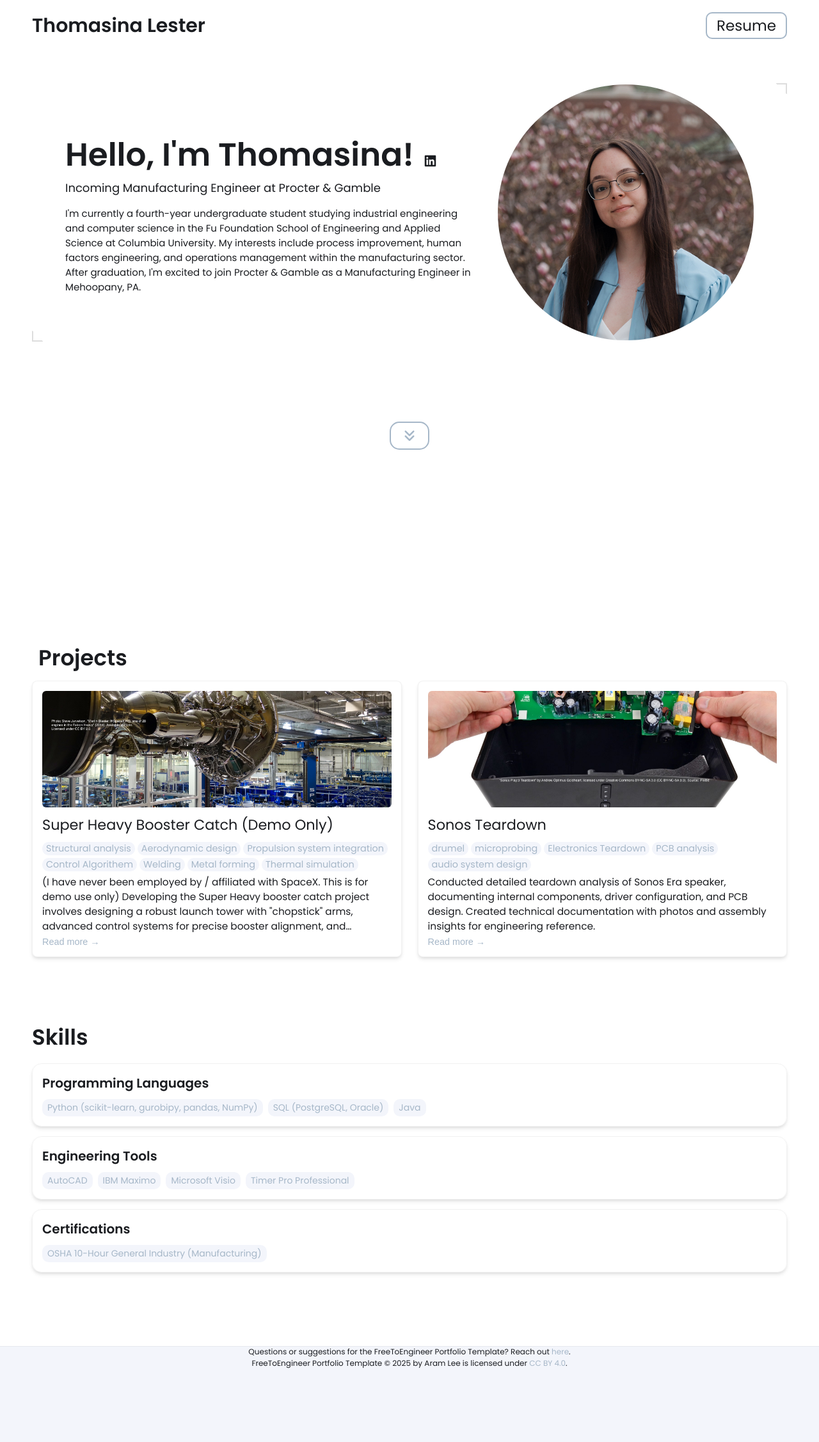
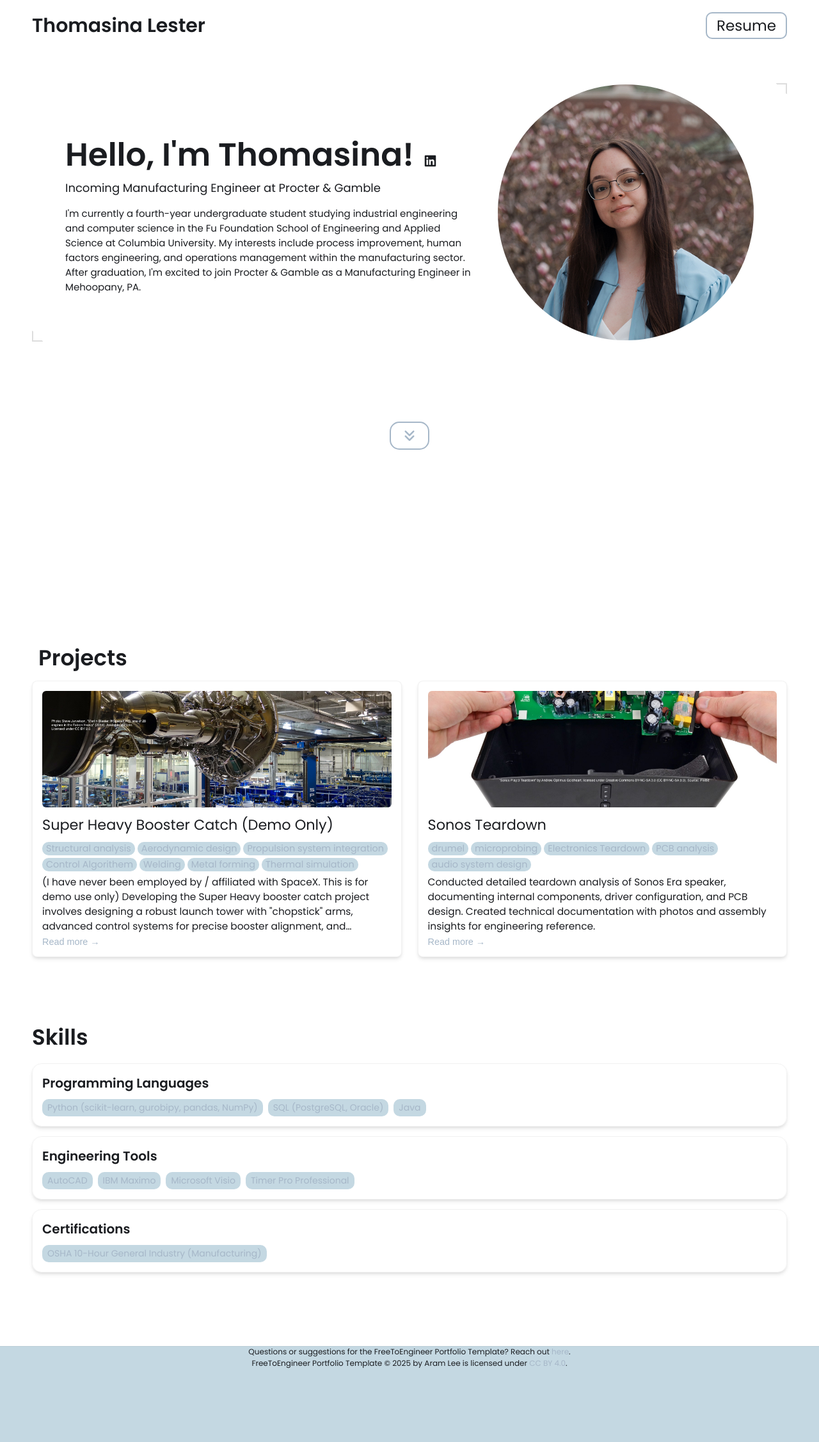
Before and after one commit to thomasinalester/thomasinalester.github.io, a Jekyll site: the page built from index.html, in a window 1280 px wide. Shown: the whole page at 64% size. Built offline with Jekyll 4.4.1, drawn with Linux system fonts in a browser that asks for light colours.

Commit message:
Update _config.yml

```diff
--- a/_config.yml
+++ b/_config.yml
@@ -43,7 +43,7 @@ colors:
   link: "#a6b7c8"
   highlight: "#a6b7c8"
   background: "#ffffff"
-  light_background: "#f3f5fb"
+  light_background: "#c4d8e2"
 
 basic theme:
   text: "#1a1c20"
```
